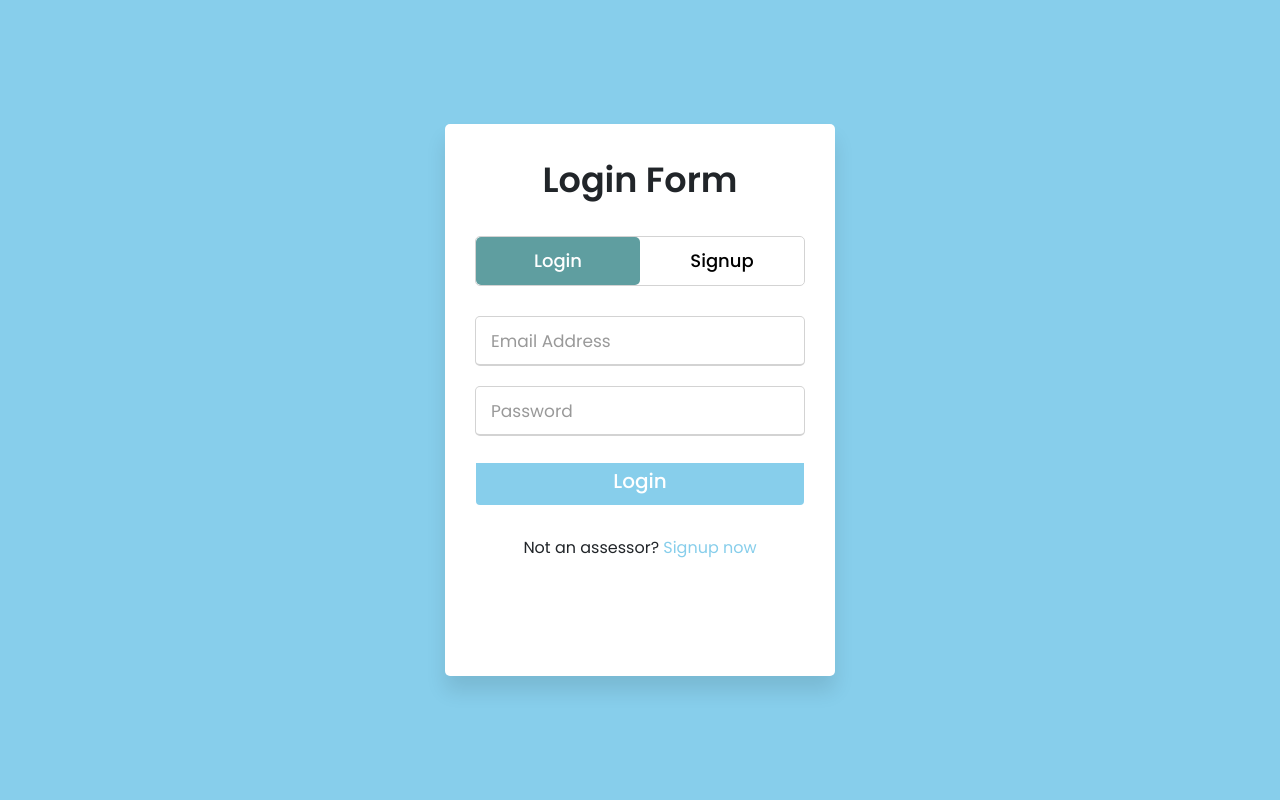
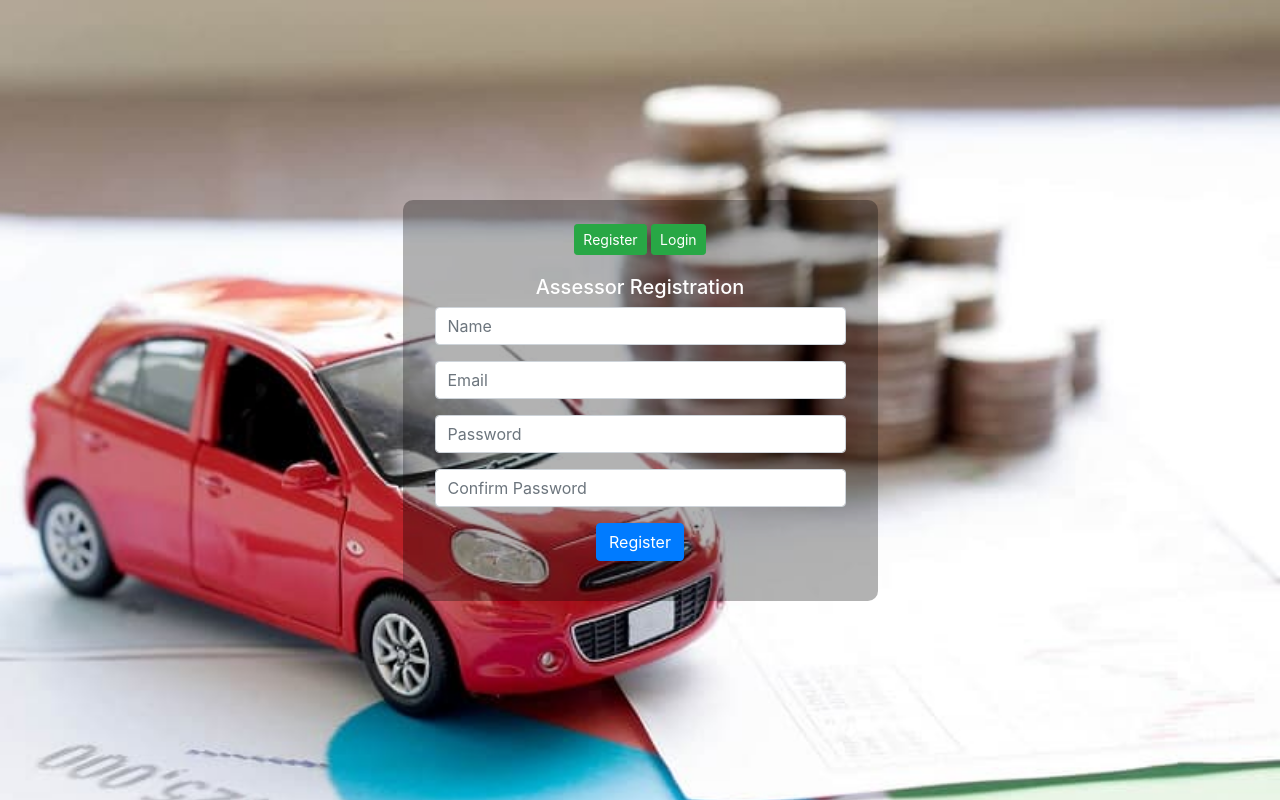
Before and after one commit to steve-ryan/assetvaluer, a PHP site: page / in a window 1280 px wide. Run offline with PHP 8.4, Linux system fonts and the light colour scheme.

Commit message:
assessor login/register

```diff
--- /dev/null
+++ b/css/assessor.css
@@ -0,0 +1,41 @@
+/* .shadow-top-right {
+    box-shadow: 35px -5px 35px -5px rgb(218, 213, 213);
+}
+
+.main {
+    padding: 50px 200px;
+} */
+
+#cover {
+    background: #222 url('./../includes/evaluate.jpg') center center no-repeat;
+    background-size: cover;
+    height: 100%;
+    text-align: center;
+    display: flex;
+    align-items: center;
+    position: relative;
+}
+
+.switch {
+padding-bottom: 20px;
+}
+
+#cover-caption {
+    width: 100%;
+    position: relative;
+    z-index: 1;
+}
+
+/* only used for background overlay not needed for centering */
+
+form:before {
+    content: '';
+    height: 100%;
+    left: 0;
+    position: absolute;
+    top: 0;
+    width: 100%;
+    background-color: rgba(0, 0, 0, 0.3);
+    z-index: -1;
+    border-radius: 10px;
+}
--- a/css/form.css
+++ b/css/form.css
@@ -1,11 +1,3 @@
-@import url('https://fonts.googleapis.com/css?family=Poppins:400,500,600,700&display=swap');
-* {
-    margin: 0;
-    padding: 0;
-    box-sizing: border-box;
-    font-family: 'Poppins', sans-serif;
-}
-
 html, body {
     display: grid;
     height: 100%;
--- a/index.php
+++ b/index.php
@@ -5,97 +5,92 @@
     <meta name="description" content="" />
     <meta name="viewport" content="width=device-width, initial-scale=1" />
     <link rel="stylesheet" href="./css/bootstrap.min.css" />
-    <link rel="stylesheet" href="./css/form.css" />
+    <link rel="stylesheet" href="./css/assessor.css" />
     <script src="./js/jquery.js"></script>
 </head>
 
 <body>
-    <div class="wrapper">
-        <div class="title-text">
-            <div class="title login">Login Form</div>
-            <div class="title signup">Signup Form</div>
+    <section id="cover" class="min-vh-100">
+        <div id="cover-caption">
+            <div class="container">
+                <div class="row text-white">
+                    <div class="col-xl-5 col-lg-6 col-md-8 col-sm-10 mx-auto text-center form p-4">
+                        <div class="px-2">
+                            <div class="alert alert-success alert-dismissible" id="success" style="display: none">
+                                <a href="#" class="close" data-dismiss="alert" aria-label="close">×</a>
                             </div>
-        <div class="form-container">
-            <div class="alert alert-success alert-dismissible" id="success" style="display:none;">
-                <a href="#" class="close" data-dismiss="alert" aria-label="close">x</a>
+                            <div class="alert alert-danger alert-dismissible" id="error" style="display: none">
+                                <a href="#" class="close" data-dismiss="alert" aria-label="close">×</a>
                             </div>
 
-            <div class="alert alert-danger alert-dismissible" id="error" style="display:none;">
-                <a href="#" class="close" data-dismiss="alert" aria-label="close">x</a>
+                            <div class="switch">
+                                <button type="button" class="btn btn-success btn-sm" id="register">
+                                    Register
+                                </button>
+                                <button type="button" class="btn btn-success btn-sm" id="login">
+                                    Login
+                                </button>
                             </div>
-            <div class="slide-controls">
-                <input type="radio" name="slide" id="login" checked />
-                <input type="radio" name="slide" id="signup" />
-                <label for="login" class="slide login">Login</label>
-                <label for="signup" class="slide signup">Signup</label>
-                <div class="slider-tab"></div>
+                            <form action="" id="register_form" name="form1" class="justify-content-center assessor">
+                                <h5 class="text-centre">Assessor Registration</h5>
+                                <div class="form-group">
+                                    <label for="email" class="sr-only">Name:</label>
+                                    <input type="text" class="form-control" id="name" placeholder="Name" name="name" />
                                 </div>
-            <div class="form-inner">
-                <form action="" class="login" method="POST">
-                    <div class="field">
-                        <input type="text" placeholder="Email Address" name="email-l" id="email-l" required />
+                                <div class="form-group">
+                                    <label for="pwd" class="sr-only">Email:</label>
+                                    <input type="email" class="form-control" id="email" placeholder="Email"
+                                        name="email" />
                                 </div>
-                    <div class="field">
-                        <input type="password" placeholder="Password" name="password-l" id="password-l" required />
+                                <div class="form-group">
+                                    <label for="pwd" class="sr-only">Password:</label>
+                                    <input type="password" class="form-control" id="password" placeholder="Password"
+                                        name="password" />
                                 </div>
 
-                    <div class="field btn">
-                        <div class="btn-layer"></div>
-                        <input type="submit" value="Login" id="btnLogin" />
+                                <div class="form-group">
+                                    <label for="pwd" class="sr-only">Confirm Password:</label>
+                                    <input type="password" class="form-control" id="confpassword"
+                                        placeholder="Confirm Password" name="confpassword" />
                                 </div>
-                    <div class="signup-link">
-                        Not an assessor? <a href="">Signup now</a>
+                                <input type="button" name="save" class="btn btn-primary" value="Register"
+                                    id="butsave" />
+                            </form>
+                            <form id="login_form" name="form1" method="post" style="display: none">
+                                <h4>Assessor Login</h4>
+                                <div class="form-group">
+                                    <label for="pwd" class="sr-only">Email:</label>
+                                    <input type="email" class="form-control" id="email_log" placeholder="Email"
+                                        name="email-l" />
                                 </div>
-                </form>
-                <form id="register_form" method="POST" class="signup">
-                    <div class="field">
-                        <input type="text" placeholder="Name" name="name" id="name" required />
+                                <div class="form-group">
+                                    <label for="pwd" class="sr-only">Password:</label>
+                                    <input type="password" class="form-control" id="password_log" placeholder="Password"
+                                        name="password-l" />
                                 </div>
-                    <div class="field">
-                        <input type="text" placeholder="Email Address" name="email" id="email" required />
-                    </div>
-                    <div class="field">
-                        <input type="password" placeholder="Password" name="password" id="password" required />
-                    </div>
-                    <div class="field">
-                        <input type="password" placeholder="Confirm password" required />
-                    </div>
-                    <div class="field btn">
-                        <div class="btn-layer"></div>
-                        <input type="submit" value="Signup" id="btnRegister" />
-                    </div>
+                                <input type="button" name="save" class="btn btn-primary" value="Login" id="butlogin" />
                             </form>
                         </div>
                     </div>
                 </div>
-    <script>
-    const loginText = document.querySelector(".title-text .login");
-    const loginForm = document.querySelector("form.login");
-    const loginBtn = document.querySelector("label.login");
-    const signupBtn = document.querySelector("label.signup");
-    const signupLink = document.querySelector("form .signup-link a");
-    signupBtn.onclick = () => {
-        loginForm.style.marginLeft = "-50%";
-        loginText.style.marginLeft = "-50%";
-    };
-    loginBtn.onclick = () => {
-        loginForm.style.marginLeft = "0%";
-        loginText.style.marginLeft = "0%";
-    };
-    signupLink.onclick = () => {
-        signupBtn.click();
-        return false;
-    };
-    </script>
+            </div>
+        </div>
+    </section>
     <script>
     $(document).ready(function() {
-        $('#btnRegister').on('click', function() {
-            $("#btnRegister").attr("disabled", "disabled");
-            var name = $('#name').val();
-            var email = $('#email').val();
-            var password = $('#password').val();
-
-            console.log(name, email, password);
+        $("#login").on("click", function() {
+            $("#login_form").show();
+            $("#register_form").hide();
+        });
+        $("#register").on("click", function() {
+            $("#register_form").show();
+            $("#login_form").hide();
+        });
+        $("#butsave").on("click", function() {
+            $("#butsave").attr("disabled", "disabled");
+            var name = $("#name").val();
+            var email = $("#email").val();
+            var password = $("#password").val();
             if (name != "" && email != "" && password != "") {
                 $.ajax({
                     url: "./api/assessor_login_register.php",
@@ -104,61 +99,59 @@
                         type: 1,
                         name: name,
                         email: email,
-                        password: password
+                        password: password,
                     },
                     cache: false,
                     success: function(dataResult) {
                         var dataResult = JSON.parse(dataResult);
                         if (dataResult.statusCode == 200) {
-                            $("#btnRegister").removeAttr("disabled");
-                            $('#register_form')[0].reset();
+                            $("#butsave").removeAttr("disabled");
+                            $("#register_form")[0].reset();
                             $("#success").show();
-                            $('#success').html('Registration successful !').delay(3000)
-                                .fadeOut(3000);
-                                location.href = "assessor.php";
+                            $("#success").html("Registration successful !").delay(3000)
+                                .fadeOut(3000);;
                         } else if (dataResult.statusCode == 201) {
                             $("#error").show();
-                            $('#error').html('Email ID already exists !').delay(3000)
+                            $("#error").html("Email ID already exists !").delay(3000)
                                 .fadeOut(3000);
                         }
-
+                    },
+                });
+            } else {
+                $("#butsave").removeAttr("disabled");
+                $("#error").show();
+                $("#error").html("Please fill all the field !").delay(3000).fadeOut(3000);
             }
         });
-            } else {
-                alert('Please fill all the field !');
-            }
-        });
-        $('#btnLogin').on('click', function() {
-          $("#btnLogin").attr("disabled", "disabled");
-            var email = $('#email-l').val();
-            var pwd = $('#password-l').val();
-            // console.log(email,password);
+        $("#butlogin").on("click", function() {
+            var email = $("#email_log").val();
+            var password = $("#password_log").val();
+
             if (email != "" && password != "") {
+                console.log(email, password);
                 $.ajax({
                     url: "./api/assessor_login_register.php",
                     type: "POST",
                     data: {
                         type: 2,
                         email: email,
-                        password: password
+                        password: password,
                     },
                     cache: false,
                     success: function(dataResult) {
                         var dataResult = JSON.parse(dataResult);
                         if (dataResult.statusCode == 200) {
                             location.href = "assessor.php";
-                            // alert("You are crazy!!");
                         } else if (dataResult.statusCode == 201) {
                             $("#error").show();
-                            $('#error').html(
-                                'Invalid EmailId or Password or account is inactive !').delay(3000).fadeOut(3000);
+                            $("#error").html("Invalid credentials or Suspended account !").delay(3000)
+                                .fadeOut(3000);
                         }
-
-                    }
+                    },
                 });
             } else {
                 $("#error").show();
-                $('#error').html('Please fill all the field !').delay(3000).fadeOut(3000);
+                $("#error").html("Please fill all the field !").delay(3000).fadeOut(3000);
             }
         });
     });
@@ -166,4 +159,5 @@
     <script src="./js/popper.min.js"></script>
     <script src="./js/bootstrap.js"></script>
 </body>
+
 </html>
```
Also changed, not shown: api/assessor-login.php (deleted, +0 -24 lines), api/assessor_login_register.php (+6 -4 lines), sidebar/assessor-sidebar.php (+1 -6 lines), includes/evaluate.jpg (added). Lines whose indentation alone changed are shown as unchanged.
